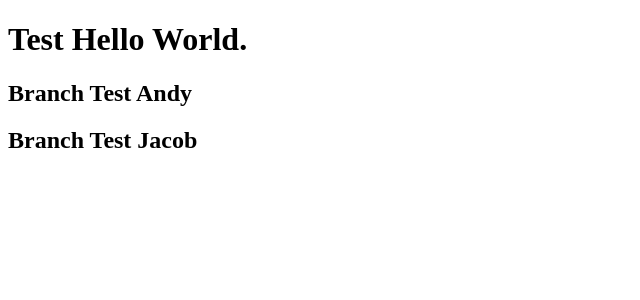
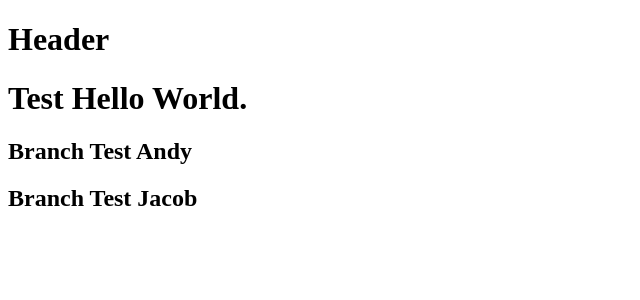
Before and after one commit to ericpkatz/shamazon, a React (Create React App) app: page / in a window 1280 px wide. Shown: the top 300 px of the page, without its empty margins (0-640 px from the left). Built offline with nearby package versions, Linux system fonts and the light colour scheme.

Commit message:
header test

```diff
--- a/src/App.js
+++ b/src/App.js
@@ -4,6 +4,9 @@ import React from 'react';
 function App() {
   return (
     <div>
+      <header>
+        <h1>Header</h1>
+      </header>
       <h1>Test Hello World.</h1>
       <h2>Branch Test Andy</h2>
       <h2>Branch Test Jacob</h2>
```
